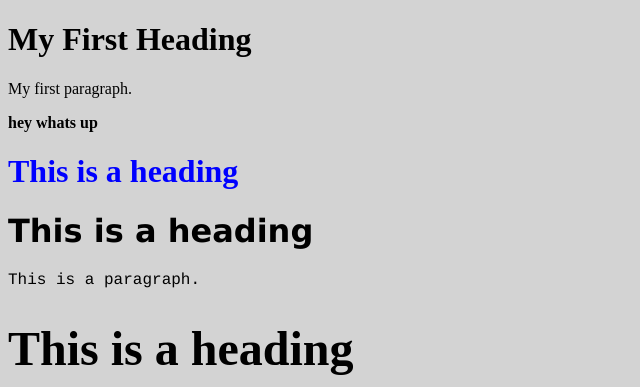
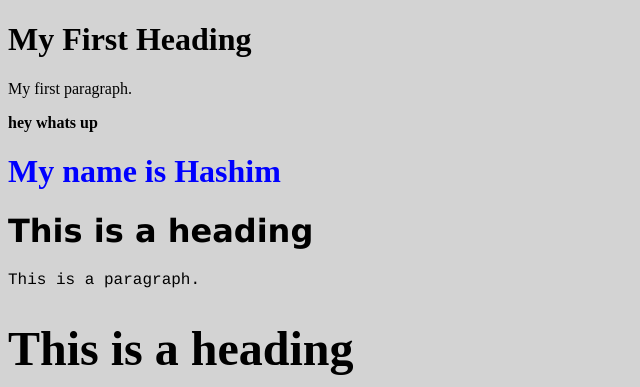
Before and after one commit to Hashim24/Learn, a plain HTML site: page index.html in a window 1280 px wide. Shown: the top 387 px of the page, without its empty margins (0-640 px from the left). Drawn offline with Linux system fonts and the light colour scheme.

Commit message:
Changes I made

```diff
--- a/index.html
+++ b/index.html
@@ -12,7 +12,7 @@
 </body>
 </html>
 <body style="background-color:lightgrey;">
-  <h1 style="color:blue;">This is a heading</h1>
+  <h1 style="color:blue;">My name is Hashim</h1>
   <h1 style="font-family:verdana;">This is a heading</h1>
 <p style="font-family:courier;">This is a paragraph.</p>
 <h1 style="font-size:300%;">This is a heading</h1>
```
